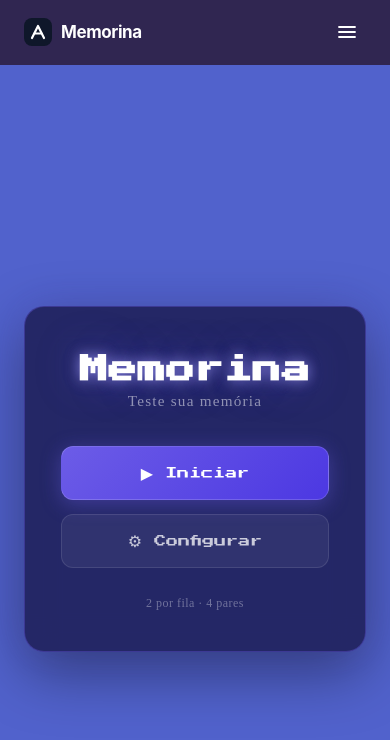
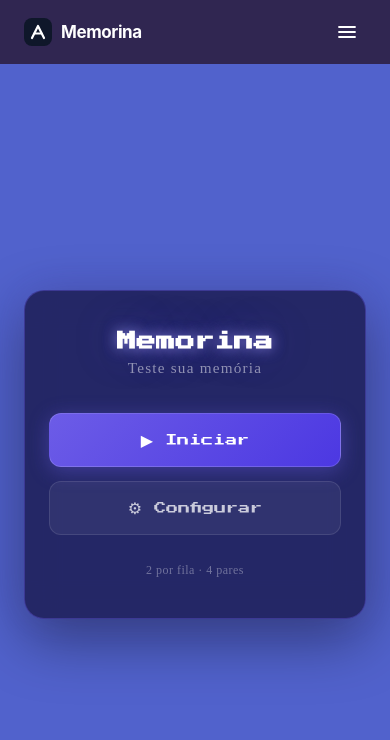
Before and after one commit to ChimiWei/memorina, an Angular app: page / in a window 390 px wide. Shown: the top 740 px of the page. Built offline with nearby package versions, Linux system fonts and the light colour scheme.

Commit message:
fix: Mobile adaptations

```diff
--- a/src/app/app.html
+++ b/src/app/app.html
@@ -45,7 +45,7 @@
 
         <div
           class="board"
-          [style.grid-template-columns]="'repeat(' + config().cardsPerRow + ', 100px)'"
+          [style.--cards-per-row]="config().cardsPerRow"
         >
           @for (card of cards(); track card.id) {
             <app-memory-card
--- a/src/app/app.scss
+++ b/src/app/app.scss
@@ -8,14 +8,21 @@
 }
 
 .board-header {
-  display: flex;
+  display: grid;
+  grid-template-columns: 1fr auto 1fr;
   align-items: center;
-  justify-content: center;
-  gap: 24px;
-  padding: 24px 32px 0;
-  position: relative;
+  gap: 16px;
+  padding: 24px 16px 0;
   width: 100%;
   max-width: 800px;
+
+  @media (max-width: 600px) {
+    grid-template-columns: 1fr 1fr;
+    grid-template-areas:
+      "back timer"
+      "score score";
+    gap: 16px;
+  }
 }
 
 .back-btn {
@@ -29,8 +36,11 @@
   background: rgba(255, 255, 255, 0.05);
   cursor: pointer;
   transition: color 150ms ease, background 150ms ease, transform 100ms ease;
-  position: absolute;
-  left: 32px;
+  justify-self: start;
+
+  @media (max-width: 600px) {
+    grid-area: back;
+  }
 
   &:hover {
     color: #fff;
@@ -49,15 +59,25 @@
 }
 
 .game-timer-wrapper {
-  position: absolute;
-  right: 32px;
+  justify-self: end;
+
+  @media (max-width: 600px) {
+    grid-area: timer;
+  }
 }
 
 .board {
   display: grid;
+  grid-template-columns: repeat(var(--cards-per-row, 4), minmax(0, 100px));
   gap: 16px;
-  padding: 24px 32px 32px;
+  padding: 24px 16px 32px;
   place-content: center;
+  width: 100%;
+
+  @media (max-width: 600px) {
+    gap: 8px;
+    padding: 16px 8px 24px;
+  }
 }
 
 .board-footer {
@@ -80,8 +100,13 @@
 .score-container-group {
   display: flex;
   align-items: center;
+  justify-content: center;
   gap: 16px;
   animation: content-fade-in 300ms ease-out;
+
+  @media (max-width: 600px) {
+    grid-area: score;
+  }
 }
 
 .restart-btn {
--- a/src/app/components/main-menu/main-menu.component.scss
+++ b/src/app/components/main-menu/main-menu.component.scss
@@ -24,7 +24,7 @@ $border: rgba(108, 92, 231, 0.35);
 
 .menu-card {
   text-align: center;
-  padding: 48px 36px 40px;
+  padding: 40px 24px;
   border-radius: 20px;
   background: $surface;
   backdrop-filter: blur(16px);
@@ -38,7 +38,7 @@ $border: rgba(108, 92, 231, 0.35);
 /* ── Title ─────────────────────────────────────── */
 .menu-title {
   font-family: 'Press Start 2P', monospace;
-  font-size: 1.8rem;
+  font-size: clamp(1.2rem, 5vw, 1.8rem);
   color: #fff;
   margin: 0 0 8px;
   text-shadow:
--- a/src/app/components/memory-card/memory-card.component.scss
+++ b/src/app/components/memory-card/memory-card.component.scss
@@ -24,10 +24,12 @@ $shine: rgba(255, 255, 255, 0.55);
    Host element
    ========================================================= */
 :host {
-  display: inline-block;
-  width: $card-w;
-  height: $card-h;
+  display: block;
+  width: 100%;
+  aspect-ratio: 100 / 130;
+  max-width: $card-w;
   perspective: 900px;
+  container-type: inline-size;
 
   /* hover: lift + shadow only, NO rotateY to avoid conflicting with flip */
   &:not(.disabled):not(.matched):not(.flipped) .card-wrapper:hover .card-inner {
@@ -134,7 +136,7 @@ $shine: rgba(255, 255, 255, 0.55);
   /* center logo */
   &__logo {
     position: relative;
-    font-size: 2.2rem;
+    font-size: clamp(1.2rem, 30cqi, 2.2rem);
     color: rgba(255, 255, 255, 0.75);
     text-shadow: 0 0 14px rgba(162, 155, 254, 0.8);
     animation: logo-pulse 3s ease-in-out infinite;
@@ -154,7 +156,7 @@ $shine: rgba(255, 255, 255, 0.55);
   justify-content: center;
 
   &__content {
-    font-size: 2.8rem;
+    font-size: clamp(1.5rem, 40cqi, 2.8rem);
     line-height: 1;
     user-select: none;
     filter: drop-shadow(0 2px 6px rgba(0, 0, 0, 0.18));
--- a/src/styles.scss
+++ b/src/styles.scss
@@ -1,4 +1,8 @@
 /* You can add global styles to this file, and also import other style files */
+*, *::before, *::after {
+  box-sizing: border-box;
+}
+
 body {
   margin: 0;
   background-color: rgb(81, 98, 204);
```
Also changed, not shown: 1 other file (tests, documents, lock files or other folders).
